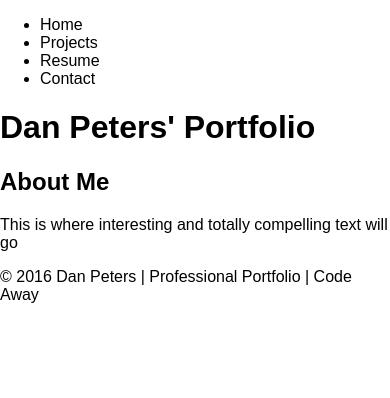
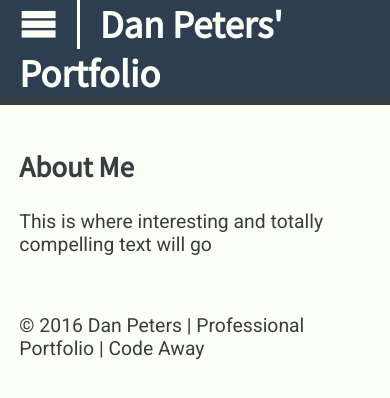
Before and after one commit to ShibaScream/301n4-portfolio, a plain HTML site: page index.html in a window 390 px wide. Drawn offline with nearby package versions, Linux system fonts and the light colour scheme; files whose address does not match are found by name.

Commit message:
I re-factored and started building the site around mobile-first design principles. Figured out the initial styling and wrote much of the base css. The menu nav works, as well.

```diff
--- a/index.html
+++ b/index.html
@@ -4,36 +4,58 @@
   <meta charset="utf-8">
   <meta name="viewport" content="width=device-width, initial-scale=1.0">
   <title>Dan Peters' Portfolio</title>
+  <link rel="icon" type="image/png" sizes="16x16" href="images/favicon-16x16.png">
   <link rel="stylesheet" href="vendor/styles/normalize.css">
   <link rel="stylesheet" href="styles/base.css">
+  <link rel="stylesheet" href="styles/layout.css">
   <link rel="stylesheet" href="styles/module.css">
+  <link rel="stylesheet" href="styles/state.css">
+  <link rel="stylesheet" href="styles/icons.css">
+  <link href="https://fonts.googleapis.com/css?family=Fira+Mono&#124;Roboto&#124;Source+Sans+Pro" rel="stylesheet">
 </head>
 
 <body>
-    <main>
-        <nav>
+
+  <header id="main-nav">
+    <div id="mobilemenu"><span class="icon-menu"></span></div>
+    <h1>Dan Peters' Portfolio</h1>
+    <nav id="menu">
       <ul>
-                <li>Home</li>
-                <li>Projects</li>
-                <li>Resume</li>
-                <li>Contact</li>
+        <li data-section="home"><span class="icon-home"></span>Home</li>
+        <li data-section="projects"><span class="icon-rocket"></span>Projects</li>
+        <li data-section="resume"><span class="icon-checkmark"></span>Resume</li>
+        <li data-section="contact"><span class="icon-address-book"></span>Contact</li>
       </ul>
     </nav>
-        <header>
-            <h1>Dan Peters' Portfolio</h1>
   </header>
-        <section>
+  <main>
+    <section class="section-view" id="home">
       <h2>About Me</h2>
       <p>This is where interesting and totally compelling text will go</p>
     </section>
+
+    <section class="section-view" id="projects">
+      <h2>Recent Projects</h2>
+    </section>
+
+    <section class="section-view" id="resume">
+      <h2>Resume</h2>
+    </section>
+
+    <section class="section-view" id="contact">
+      <h2>Contact Me</h2>
+    </section>
+
   </main>
+
   <footer>
       &copy; 2016 Dan Peters | Professional Portfolio | Code Away
   </footer>
 
   <!--    jquery + script files-->
   <script src="https://code.jquery.com/jquery-2.2.4.min.js" integrity="sha256-BbhdlvQf/xTY9gja0Dq3HiwQF8LaCRTXxZKRutelT44=" crossorigin="anonymous"></script>
-    <script src="scripts/script.js"></script>
+  <script src="scripts/sectionView.js"></script>
 
 </body>
+
 </html>
--- /dev/null
+++ b/scripts/sectionView.js
@@ -0,0 +1,24 @@
+menuView = {};
+
+menuView.handleMenu = function () {
+  var $menu = $('#menu');
+  var $sections = $('.section-view')
+
+  $menu.on('click', 'li', function () {
+    $sections.hide();
+    $('#' + $(this).data('section')).show();
+  });
+
+  $('#menu li:first').click();
+}
+
+menuView.toggleMobileMenu  = function () {
+  $('#mobilemenu').on('click', function () {
+    $('#menu ul').fadeToggle('fast');
+  });
+}
+
+$(document).ready(function() {
+  menuView.handleMenu();
+  menuView.toggleMobileMenu();
+});
--- a/styles/base.css
+++ b/styles/base.css
@@ -0,0 +1,107 @@
+/*
+
+BASE CSS
+
+Colors for site:
+
+Dark Slate Gray: #383D42 (this is for the text)
+Blue: #2C3E50
+Red: #E74C3C
+Warm White: #FCFFF5
+Reddish Gray: #F0EAE8
+
+*/
+
+/* GENERAL BODY STYLING */
+html, body {
+  background: #FCFFF5;
+  color: #383D42;
+  font-size: 1.1em;
+  font-family: 'Roboto', sans-serif;
+  /* Better Font Rendering =========== */
+  -webkit-font-smoothing: antialiased;
+  -moz-osx-font-smoothing: grayscale;
+}
+
+h1,
+h2,
+h3,
+h4,
+h5,
+h6 {
+  font-family: 'Source Sans Pro', sans-serif;
+}
+
+/* ADDITIONAL ICON STYLING */
+[class^="icon-"], [class*=" icon-"] {
+  padding: .5em;
+}
+
+/* MENU STYLING */
+#main-nav {
+  background: #2C3E50;
+  color: #FCFFF5;
+  border-bottom: .4em solid #383D42;
+}
+
+#main-nav h1 {
+  margin: 0 0 0 .5em;
+  padding: 0;
+}
+
+#main-nav h1:after {
+  clear: both;
+}
+
+
+#mobilemenu {
+  float: left;
+  font-size: 2em;
+  margin: 0 .5em 0 0;
+  vertical-align: middle;
+  padding-top: .1em;
+  border-right: .1em solid #FCFFF5;
+}
+
+#menu ul {
+  display: none;
+  clear: both;
+  margin: 0;
+  padding: 0;
+}
+
+#menu li {
+  list-style: none;
+  font-size: 1.5rem;
+  border-bottom: .1em solid #FCFFF5;
+  padding: 1em 0;
+}
+
+/* MAIN SECTION STYLING */
+main {
+  padding: 1em;
+}
+
+
+/* ANCHOR LINK STYLING */
+a {
+  color: #E74C3C;
+}
+
+a:hover {
+  font-size: 2rem;
+}
+
+a:visited {
+  color: #383D42;
+}
+
+/* SPECIAL CODING FONT STYLING */
+.code {
+  font-family: 'Fira Mono', monospace;
+}
+
+/* FOOTER STYLING */
+footer {
+  padding: 1em;
+}
```
Also changed, not shown: images/favicon-16x16.png (added), scripts/script.js (deleted), 1 other file. Lines whose indentation alone changed are shown as unchanged.
